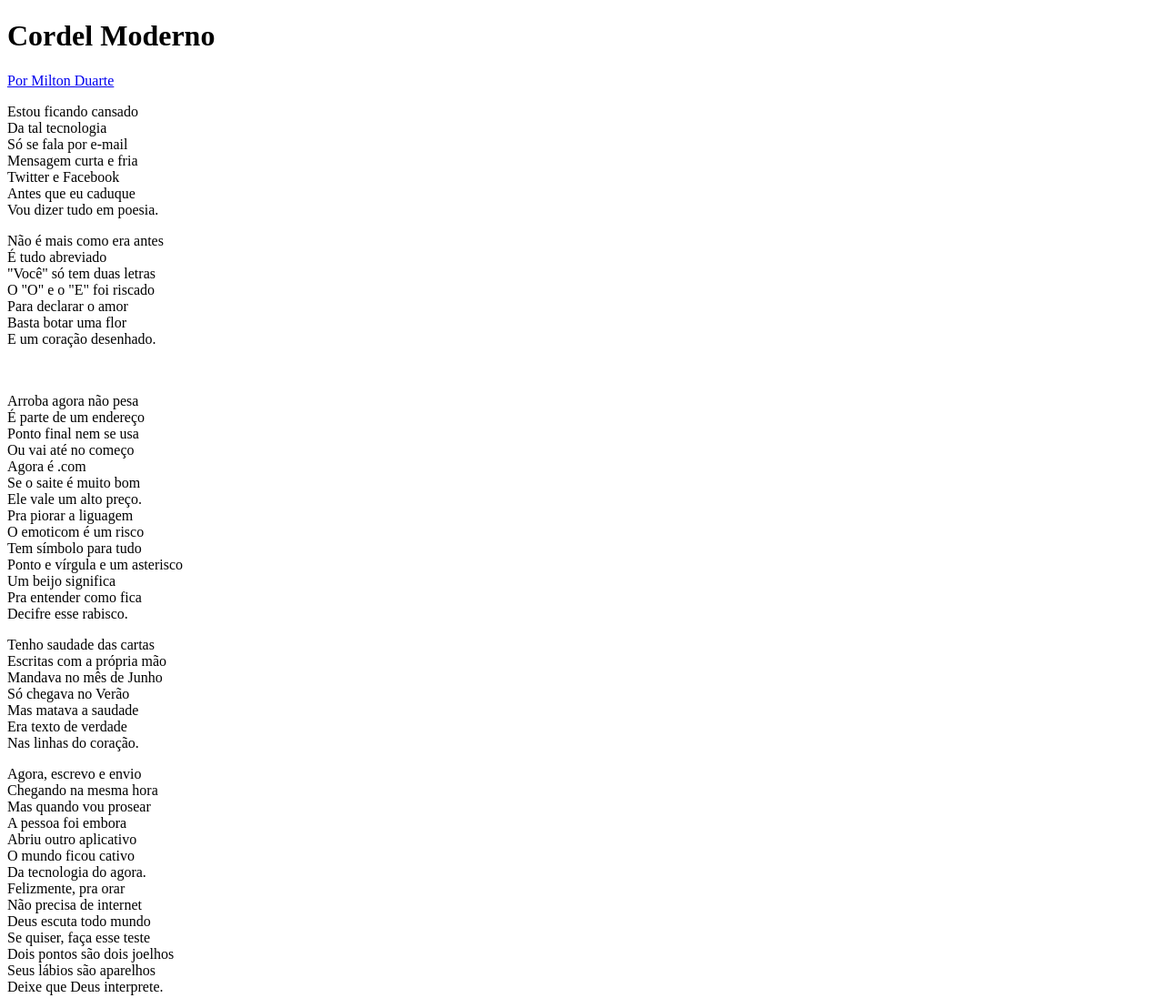
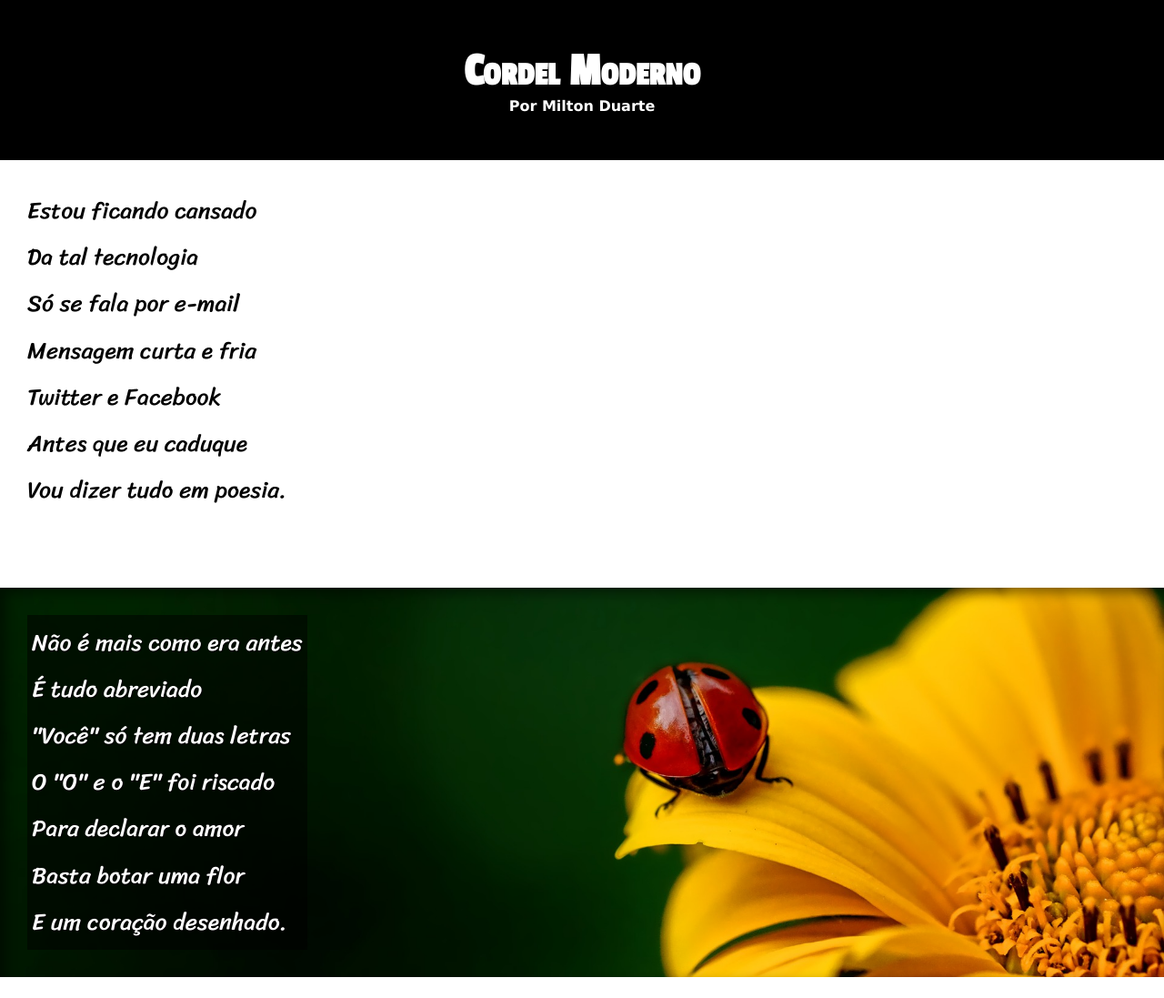
Before and after one commit to DevWesleyMedeiros/projeto-paralaxe, a plain HTML site: page index.html in a window 1280 px wide. Shown: the top 1097 px of the page at 91% size. Drawn offline with Linux system fonts and the light colour scheme.

Commit message:
CSS finalizado

```diff
--- a/index.html
+++ b/index.html
@@ -5,7 +5,7 @@
     <meta http-equiv="X-UA-Compatible" content="IE=edge">
     <meta name="viewport" content="width=device-width, initial-scale=1.0">
     <title>Desafio do cordel encantado</title>
-    <link rel="stylesheet" href="cordel-encantado.css">
+    <link rel="stylesheet" href="style.css">
 </head>
 <body>
     <header>
@@ -16,7 +16,6 @@
             <a href="https://www.recantodasletras.com.br/poesias/3186743" target="_blank" rel="next">Por Milton Duarte</a>
         </p>
     </header>
-
     <section class="normal">
         <p>
             Estou ficando cansado <br>
@@ -28,7 +27,6 @@
             Vou dizer tudo em poesia. <br>
         </p>
     </section>
-
     <section class="imagem" id="imagem-flor">
         <p>
             Não é mais como era antes <br>
@@ -40,8 +38,6 @@
             E um coração desenhado. <br>
         </p> <br>
     </section>
-
-
     <section>
         <p>
             Arroba agora não pesa <br>
@@ -60,8 +56,6 @@
             Decifre esse rabisco. <br>
         </p>
     </section>
-
-
     <section class="imagem" id="imagem-livro">
         <p>
             Tenho saudade das cartas <br>
@@ -73,8 +67,6 @@
             Nas linhas do coração. <br>
         </p>
     </section>
-
-
     <section class="normal">
         <p>
             Agora, escrevo e envio <br>
--- a/style.css
+++ b/style.css
@@ -0,0 +1,94 @@
+/*
+------------------GLOSSÁRIO--------------------
+"em" -> Significa que a medida será tantas vezes o tamanho original
+"vh" -> Significa uma determinada porcentagem em relação ao tamanho da tela em altura
+"vw" -> Siginifica uma derminada porcentagem em relação ao tamanho da largura da tela
+"*" -> Significa uma estilização geral para todo o código em CSS
+*/
+
+@charset "UTF-8";
+
+@import url('https://fonts.googleapis.com/css2?family=Passion+One&display=swap');
+
+@import url('https://fonts.googleapis.com/css2?family=Sriracha&display=swap');
+
+:root {
+    --fonte_padrao: 'Verdana', 'Geneva', 'Tahoma', 'sans-serif';
+    --fonte_titulos: 'Passion One', 'cursive';
+    --fonte-conteudo: 'Sriracha', 'cursive';
+}
+
+* {
+    margin: 0px;
+    padding: 0px;
+}
+
+html, body {
+    font-family: var(--fonte_padrao);
+    min-height: 100vh;
+    background-color: white;
+}
+header {
+    background-color: black;
+    color: white;
+    text-align: center;
+}
+header > h1 {
+    font-family: var(--fonte_titulos);
+    font-size: 4vw;
+    padding-top: 50px;
+    font-variant: small-caps;
+}
+header > p {
+    padding-bottom: 50px;
+}
+section {
+    font-family: var(--fonte-conteudo);
+    font-size: 2vw;
+    padding-top: 10vh;
+    padding-bottom: 10vh;
+    padding: 30px;
+    line-height: 2em;
+}
+section > p {
+    padding-bottom: 2em;
+}
+section.normal {
+    background-color: white;
+    color: black;
+}
+section.imagem {
+    background-color: rgb(72, 70, 70);
+    box-shadow: inset 6px 6px 13px 0px rgba(0, 0, 0, 0.473);
+    background-size: cover;
+    color: white;
+}
+section.imagem > p {
+    display: inline-block;
+    padding: 5px;
+    background-color: rgb(0, 0, 0, 0.514);
+    background-attachment: fixed;
+    text-shadow: 1px 1px 1px black;
+}
+section#imagem-flor {
+    background-image: url('imagens/imagem-da-flor.jpg');
+    background-position: right center;
+}
+section#imagem-livro {
+    background-image: url('imagens/imagem-do-livro.jpg');
+    background-position: right center;
+}
+a {
+    color: white;
+    font-weight: bolder;
+    text-decoration: none;
+}
+footer a:hover, header a:hover {
+    text-decoration: underline;
+}
+footer {
+    background-color: black;
+    color: white;
+    text-align: center;
+    padding: 10px;
+}
```
